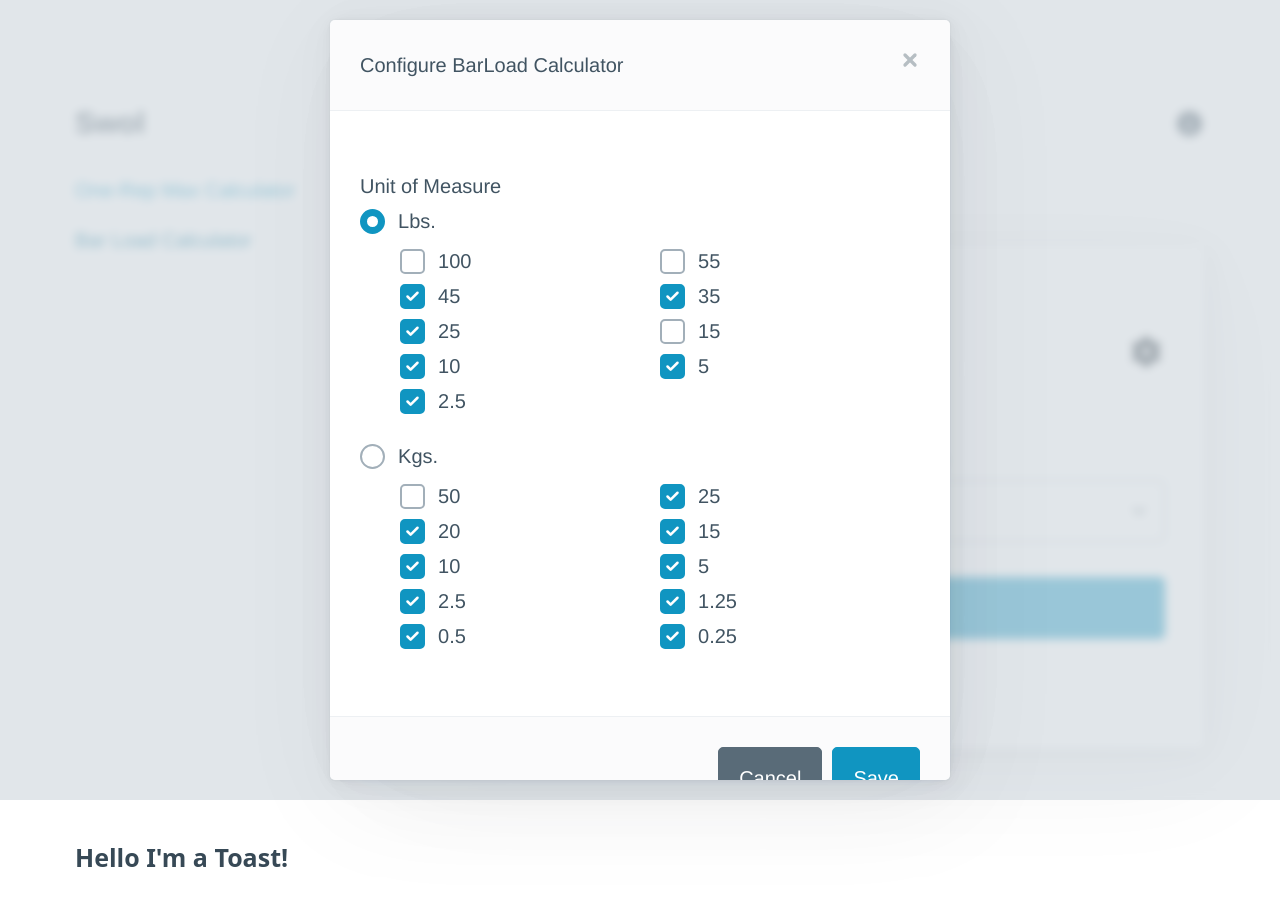
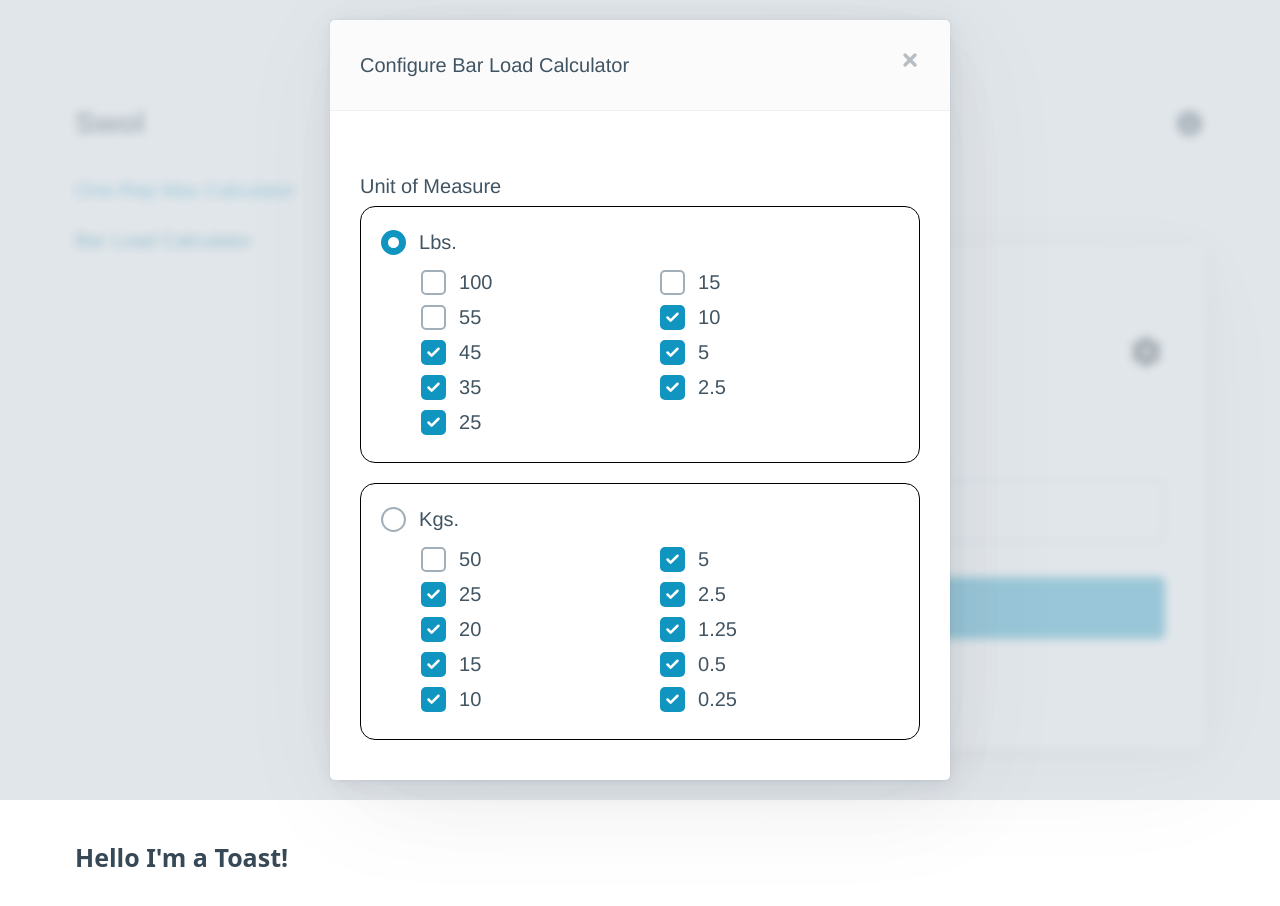
Before and after one commit to jameshschuler/swol, a Vue app: page /barload-calculator in a window 1280 px wide. Both pictures are taken after a click on the element 1146 px from the left and 355 px from the top of the page. Shown: the top 906 px of the page. Built offline with nearby package versions, Linux system fonts and the light colour scheme.

Commit message:
working on config modal

```diff
--- a/src/components/features/barLoadCalculator/BarLoadCalculator.vue
+++ b/src/components/features/barLoadCalculator/BarLoadCalculator.vue
@@ -14,13 +14,9 @@
             Weight
             <input id="weight" name="weight" type="text" placeholder="Weight" v-model="formData.weight" :aria-invalid="errors.weight" />
           </label>
-
-          <label for="uom">
+          <label for="">
             Unit of Measure
-            <select id="uom" name="uom" v-model="formData.unit">
-              <option :value="UnitOfMeasure.Pound">lbs.</option>
-              <option :value="UnitOfMeasure.Kilogram">kgs.</option>
-            </select>
+            <input type="text" :value="store.selectedPlateUnitOfMeasure" readonly />
           </label>
         </div>
         <button class="mt-sm" type="submit" :aria-busy="calculating">Calculate</button>
@@ -28,7 +24,7 @@
     </article>
     <BarLoadResults v-if="results.size !== 0" :results="results" :unit-of-measure="store.selectedPlateUnitOfMeasure" />
   </div>
-  <Modal title="Configure BarLoad Calculator" :open="open" @close="open = false" :options="modalConfig">
+  <Modal title="Configure Bar Load Calculator" :open="open" @close="open = false" :options="modalConfig">
     <BarLoadCalculatorConfig />
   </Modal>
 </template>
@@ -55,9 +51,7 @@ const modalConfig: ModalOptions = {
   },
 };
 
-const formData = ref<CalculateBarLoadForm>({
-  unit: UnitOfMeasure.Pound,
-});
+const formData = ref<CalculateBarLoadForm>({});
 
 const errors = ref<CalculateBarLoadFormErrors>({});
 const calculating = ref<boolean>(false);
@@ -76,9 +70,9 @@ function calculateBarLoad() {
   let selectedPlates = new Array<SelectablePlate>();
 
   // TODO: what about if the weight entered is a decimal?
-  if (formData.value.unit === UnitOfMeasure.Pound) {
+  if (store.selectedPlateUnitOfMeasure === UnitOfMeasure.Pound) {
     selectedPlates = store.selectablePoundPlates.filter((p) => p.selected);
-  } else if (formData.value.unit === UnitOfMeasure.Kilogram) {
+  } else if (store.selectedPlateUnitOfMeasure === UnitOfMeasure.Kilogram) {
     selectedPlates = store.selectableKilogramPlates.filter((p) => p.selected);
   }
 
--- a/src/components/features/barLoadCalculator/BarLoadCalculatorConfig.vue
+++ b/src/components/features/barLoadCalculator/BarLoadCalculatorConfig.vue
@@ -1,25 +1,33 @@
 <template>
   <fieldset>
     <legend>Unit of Measure</legend>
-    <div class="mb-md">
+    <div class="mb-md uom-container">
       <label for="lbs">
-        <input type="radio" id="lbs" name="uom" value="lbs" checked />
+        <input type="radio" id="lbs" name="uom" value="lbs" v-model="store.selectedPlateUnitOfMeasure" />
         Lbs.
       </label>
       <fieldset class="ml-lg mt-sm grid">
-        <label v-for="plate of store.selectablePoundPlates" :for="'lb-' + plate.weight.toString()">
+        <label
+          v-for="(plate, index) of store.selectablePoundPlates"
+          :style="index >= store.selectablePoundPlates.length / 2 ? 'grid-column-start: 2;' : 'grid-column-start: 1;'"
+          :for="'lb-' + plate.weight.toString()"
+        >
           <input type="checkbox" :id="'lb-' + plate.weight.toString()" :name="plate.weight.toString()" :checked="plate.selected" />
           {{ plate.weight }}
         </label>
       </fieldset>
     </div>
-    <div>
+    <div class="uom-container">
       <label for="kgs">
-        <input type="radio" id="kgs" name="uom" value="kgs" />
+        <input type="radio" id="kgs" name="uom" value="kgs" v-model="store.selectedPlateUnitOfMeasure" />
         Kgs.
       </label>
       <fieldset class="ml-lg mt-sm grid">
-        <label v-for="plate of store.selectableKilogramPlates" :for="'kg-' + plate.weight.toString()">
+        <label
+          v-for="(plate, index) of store.selectableKilogramPlates"
+          :style="index >= store.selectableKilogramPlates.length / 2 ? 'grid-column-start: 2;' : 'grid-column-start: 1;'"
+          :for="'kg-' + plate.weight.toString()"
+        >
           <input type="checkbox" :id="'kg-' + plate.weight.toString()" :name="plate.weight.toString()" :checked="plate.selected" />
           {{ plate.weight }}
         </label>
@@ -35,5 +43,12 @@ import { store } from "@/store";
   display: grid;
   grid-gap: 0px;
   grid-template-columns: 1fr 1fr;
+  grid-auto-flow: row dense;
+}
+
+.uom-container {
+  border: 1px solid black;
+  border-radius: 0.75rem;
+  padding: 1rem;
 }
 </style>
--- a/src/models/form.ts
+++ b/src/models/form.ts
@@ -9,7 +9,6 @@ export interface CalculateMaxFormErrors {
 }
 
 export interface CalculateBarLoadForm {
-    unit: string;
     weight?: number;
 }
 
```
